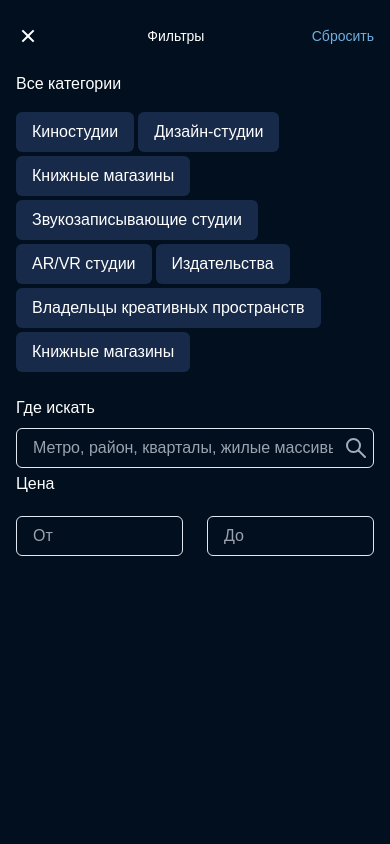
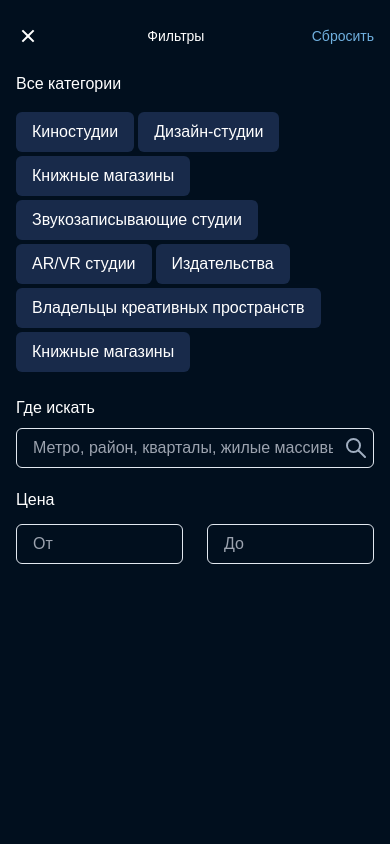
Before and after one commit to Prains/ivan-first, a Next.js app: page / in a window 390 px wide. Both pictures are taken after a click on the picture 302 px from the left and 80 px from the top of the page. Shown: the top 844 px of the page. Built offline with nearby package versions, Linux system fonts and the light colour scheme.

Commit message:
fixed bugs on Main and Header

```diff
--- a/components/Header/MobileFilters/Overlay/Overlay.jsx
+++ b/components/Header/MobileFilters/Overlay/Overlay.jsx
@@ -6,7 +6,7 @@ import Link from "next/link";
 import IsolatedSearch from "@/components/ui/IsolatedSearch/IsolatedSearch";
 import IsolatedInput from "@/components/ui/IsolatedInput/IsolatedInput";
 
-const Overlay = ({active, setActive}) => {
+const Overlay = ({setActive}) => {
     // активный элемент
     const chooseItem = (id) => {
         const newArr = state.map((item) =>
@@ -58,7 +58,7 @@ const Overlay = ({active, setActive}) => {
             </ul>
             <h3 className='text-white font-medium text-[16px] mt-[24px] mb-[12px]'>Где искать</h3>
             <IsolatedSearch className='pr-[40px] md:bottom-0 bottom-1' placeholder={'Метро, район, кварталы, жилые массивы'}/>
-            <h3 className='mb-[20px] md:text-[24px] text-[16px]'>Цена</h3>
+            <h3 className='mt-[16px] mb-[12px] md:text-[24px] text-[16px]'>Цена</h3>
             <div className='flex gap-6'>
                 <IsolatedInput placeholder='От'></IsolatedInput>
                 <IsolatedInput placeholder='До'></IsolatedInput>
--- a/components/Mainpage/CardsBlock/CardsBlock.jsx
+++ b/components/Mainpage/CardsBlock/CardsBlock.jsx
@@ -2,7 +2,7 @@ import CardItem from "../CardItem/CardItem";
 
 const CardsBlock = () => {
   return (
-    <section className="flex-center gap-[54px] flex-wrap w-full py-[40px] bg-[#0C1622]">
+    <section className="flex-center gap-[24px] md:gap-[54px] flex-wrap w-full py-[40px] bg-[#0C1622]">
       <CardItem />
       <CardItem />
       <CardItem />
```
